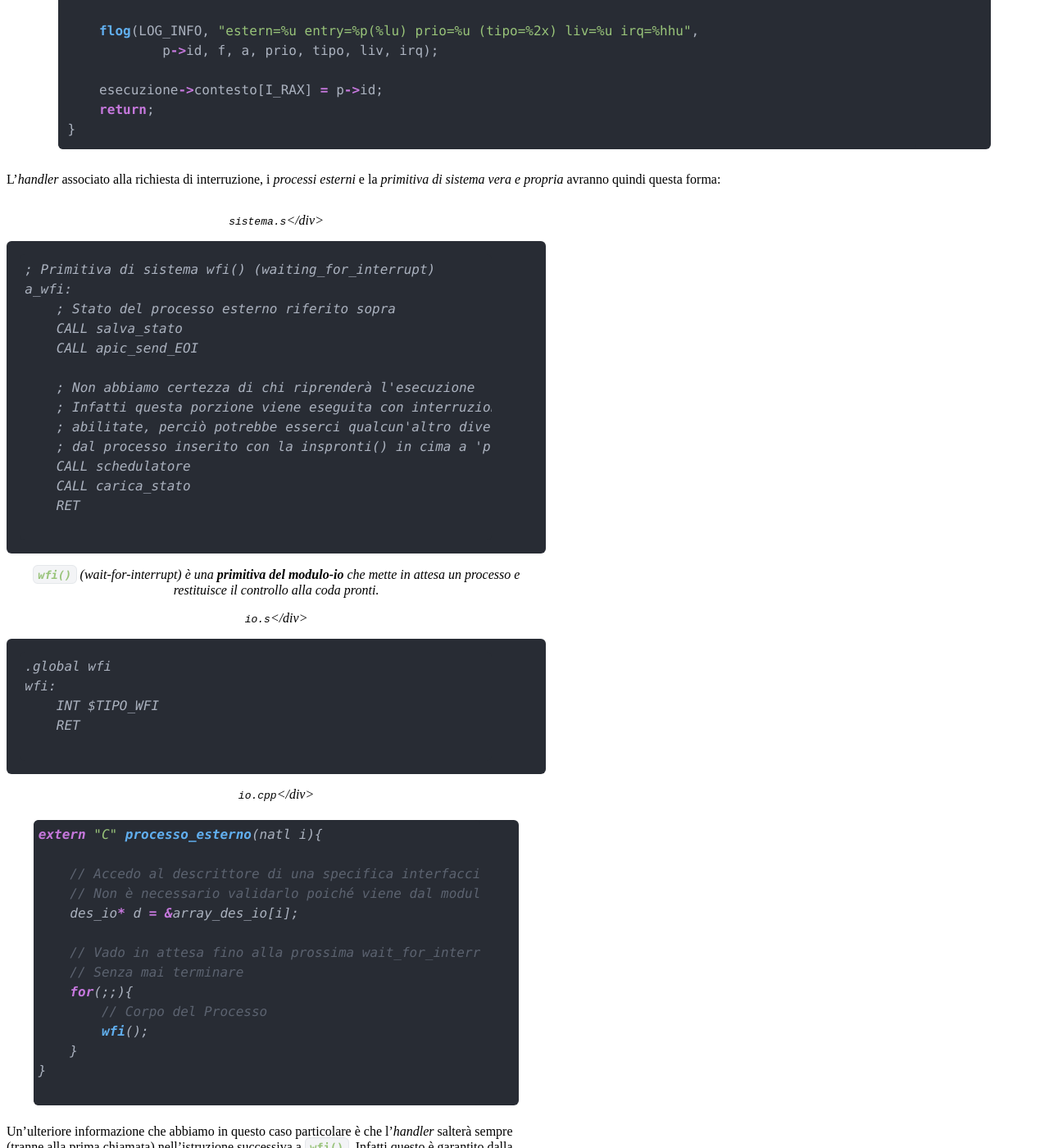
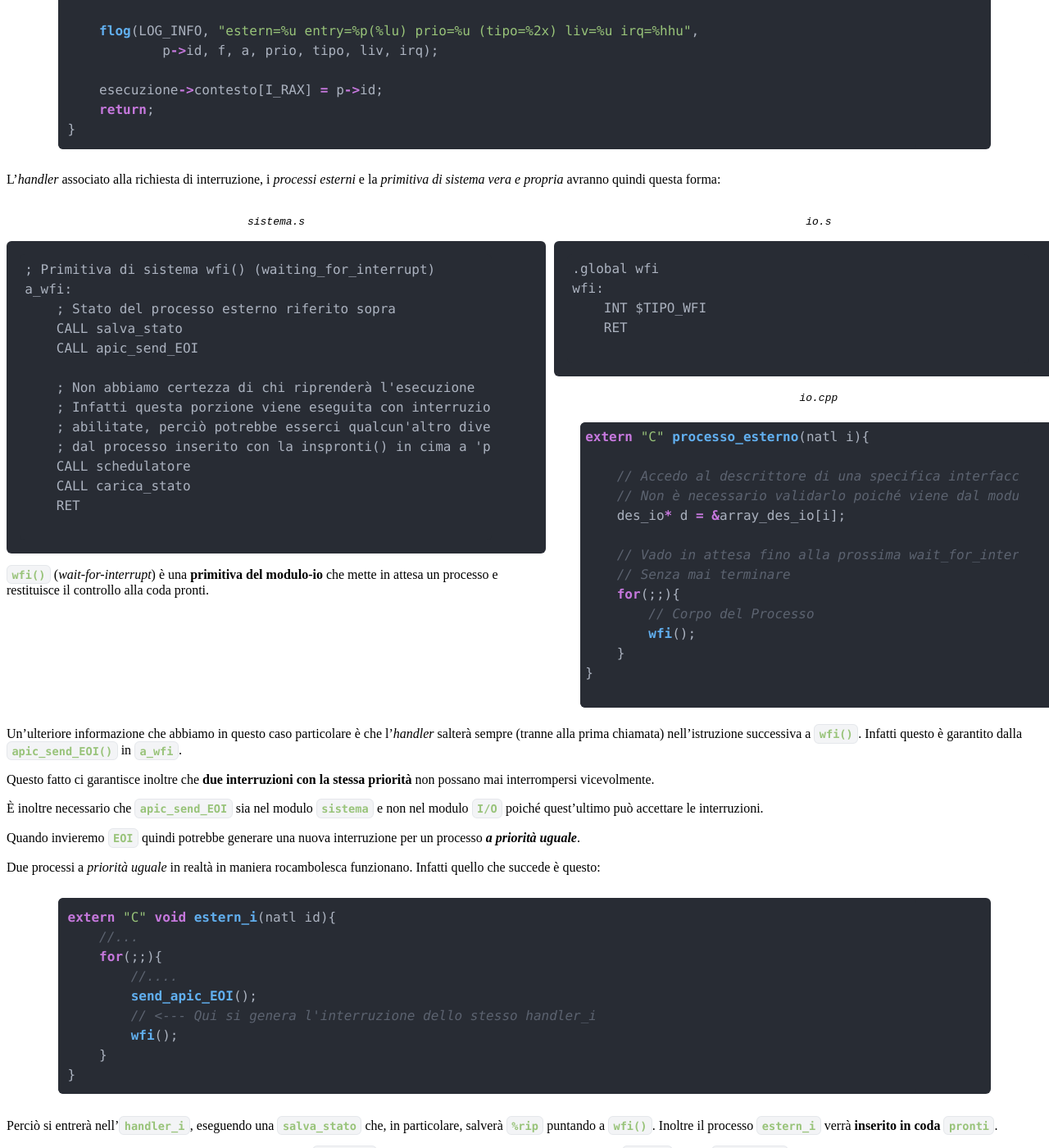
Before and after one commit to Gabriele-D-Cambria/Appunti-Calcolatori-Elettronici-2024-2025, a Jekyll site: the page built from IO.md, in a window 1280 px wide and 1400 px high, scrolled down 8686 px. Shown: the whole window at 82% size. Built offline with Jekyll 4.4.1, drawn with Linux system fonts in a browser that asks for light colours; nearby versions of some CDN libraries; our own code applies the rules of GitHub Pages for plain Markdown files.

Commit message:
Fix to structure

````diff
--- a/IO.md
+++ b/IO.md
@@ -432,7 +432,10 @@ extern "C" void c_activate_pe(void f(natq), natq a, natl prio, natl liv, natb ir
 L'_handler_ associato alla richiesta di interruzione, i _processi esterni_ e la _primitiva di sistema vera e propria_ avranno quindi questa forma:
 <div class="grid2">
 <div class="top">
-<div class="p"><code>sistema.s</code></div><br>
+<div class="p">
+
+<code>sistema.s</code>
+</div>
 
 ```x86asm
 ; Primitiva di sistema wfi() (waiting_for_interrupt)
@@ -455,7 +458,10 @@ a_wfi:
 
 </div>
 <div class="top">
-<div class="p"><code>io.s</code></div><br>
+<div class="p">
+
+<code>io.s</code>
+</div>
 
 ```x86asm
 .global wfi
@@ -465,7 +471,10 @@ wfi:
 
 ```
 
-<div class="p"><code>io.cpp</code></div><br>
+<div class="p">
+
+<code>io.cpp</code>
+</div>
 
 ```cpp
 extern "C" processo_esterno(natl i){
````
Also changed, not shown: Architettura Moderna CPU Intel.md (+16 -4 lines), Memoria e Periferiche.md (+4 -1 lines).
